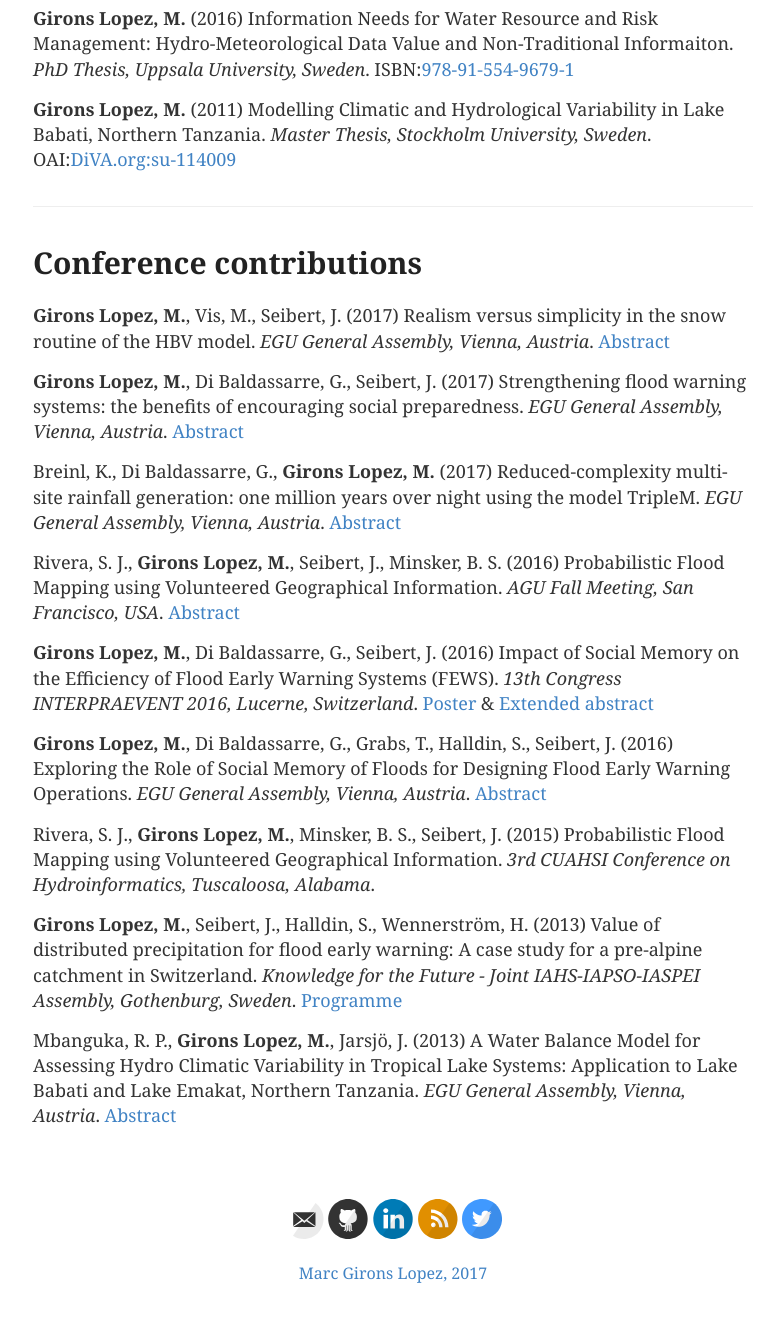
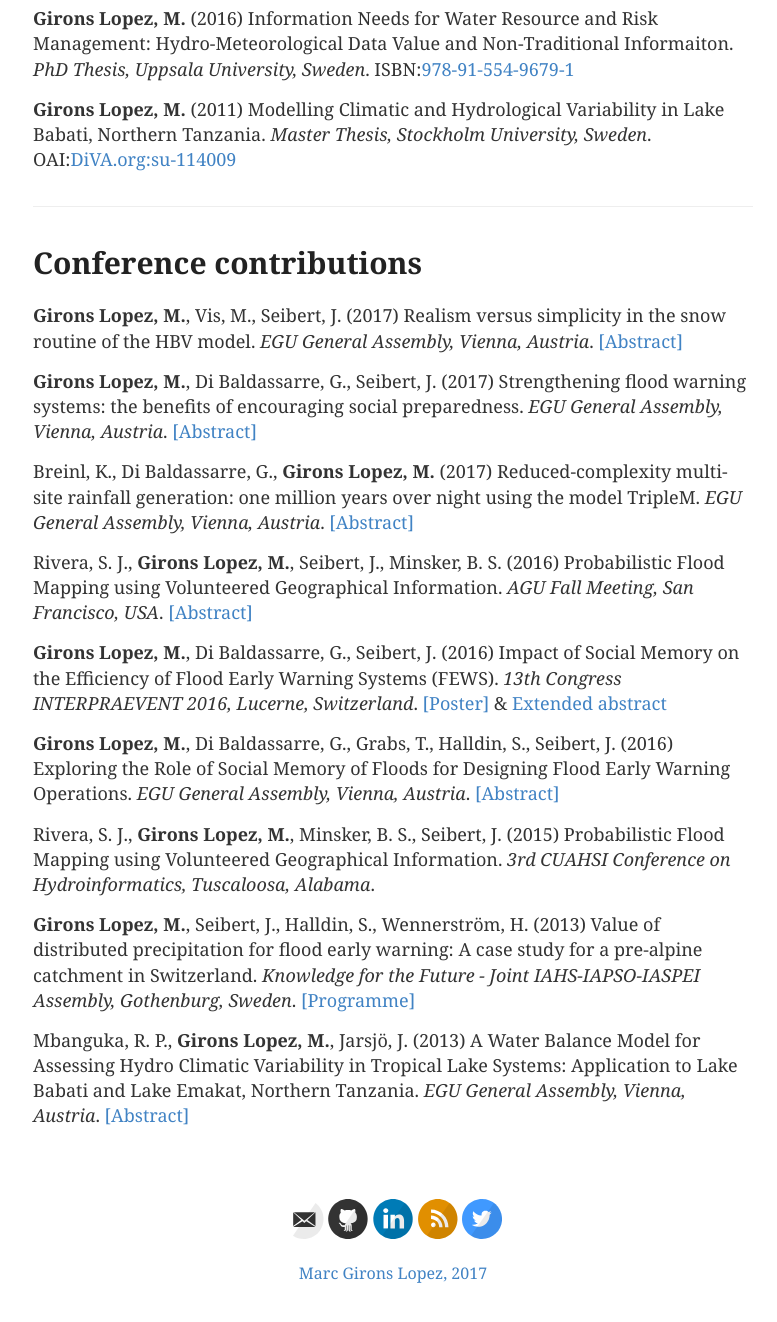
Before and after one commit to GironsLopez/GironsLopez.github.io, a Jekyll site: the page built from publications/index.md, in a window 1280 px wide and 1400 px high, scrolled down 1286 px. Shown: the top 1322 px of the window, without its empty margins (247-1024 px from the left). Built offline with Jekyll 4.4.1, drawn with Linux system fonts in a browser that asks for light colours.

Commit message:
Put links in brakets

```diff
--- a/publications/index.md
+++ b/publications/index.md
@@ -36,20 +36,20 @@ Rivera, S. J., **Girons Lopez, M.**, Seibert, J., Minsker, B. S. (2017). Flood d
 
 # Conference contributions
 
-**Girons Lopez, M.**, Vis, M., Seibert, J. (2017) Realism versus simplicity in the snow routine of the HBV model. *EGU General Assembly, Vienna, Austria*. [Abstract](http://meetingorganizer.copernicus.org/EGU2017/EGU2017-13395.pdf){:target="_blank"}
+**Girons Lopez, M.**, Vis, M., Seibert, J. (2017) Realism versus simplicity in the snow routine of the HBV model. *EGU General Assembly, Vienna, Austria*. [[Abstract]](http://meetingorganizer.copernicus.org/EGU2017/EGU2017-13395.pdf){:target="_blank"}
 
-**Girons Lopez, M.**, Di Baldassarre, G., Seibert, J. (2017) Strengthening flood warning systems: the benefits of encouraging social preparedness. *EGU General Assembly, Vienna, Austria*. [Abstract](http://meetingorganizer.copernicus.org/EGU2017/EGU2017-14212-1.pdf){:target="_blank"}
+**Girons Lopez, M.**, Di Baldassarre, G., Seibert, J. (2017) Strengthening flood warning systems: the benefits of encouraging social preparedness. *EGU General Assembly, Vienna, Austria*. [[Abstract]](http://meetingorganizer.copernicus.org/EGU2017/EGU2017-14212-1.pdf){:target="_blank"}
 
-Breinl, K., Di Baldassarre, G., **Girons Lopez, M.** (2017) Reduced-complexity multi-site rainfall generation: one million years over night using the model TripleM. *EGU General Assembly, Vienna, Austria*. [Abstract](http://meetingorganizer.copernicus.org/EGU2017/EGU2017-3065-1.pdf){:target="_blank"}
+Breinl, K., Di Baldassarre, G., **Girons Lopez, M.** (2017) Reduced-complexity multi-site rainfall generation: one million years over night using the model TripleM. *EGU General Assembly, Vienna, Austria*. [[Abstract]](http://meetingorganizer.copernicus.org/EGU2017/EGU2017-3065-1.pdf){:target="_blank"}
 
-Rivera, S. J., **Girons Lopez, M.**, Seibert, J., Minsker, B. S. (2016) Probabilistic Flood Mapping using Volunteered Geographical Information. *AGU Fall Meeting, San Francisco, USA*. [Abstract](https://agu.confex.com/agu/fm16/meetingapp.cgi/Paper/134525){:target="_blank"}
+Rivera, S. J., **Girons Lopez, M.**, Seibert, J., Minsker, B. S. (2016) Probabilistic Flood Mapping using Volunteered Geographical Information. *AGU Fall Meeting, San Francisco, USA*. [[Abstract]](https://agu.confex.com/agu/fm16/meetingapp.cgi/Paper/134525){:target="_blank"}
 
-**Girons Lopez, M.**, Di Baldassarre, G., Seibert, J. (2016) Impact of Social Memory on the Efficiency of Flood Early Warning Systems (FEWS). *13th Congress INTERPRAEVENT 2016, Lucerne, Switzerland*. [Poster](http://interpraevent2016.ch/assets/editor/files/2016_05_30_18_31_16IP_2016_POSTER108.pdf){:target="_blank"} & [Extended abstract](http://www.interpraevent.at/palm-cms/upload_files/Publikationen/Tagungsbeitraege/2016_EA_220.pdf){:target="_blank"}
+**Girons Lopez, M.**, Di Baldassarre, G., Seibert, J. (2016) Impact of Social Memory on the Efficiency of Flood Early Warning Systems (FEWS). *13th Congress INTERPRAEVENT 2016, Lucerne, Switzerland*. [[Poster]](http://interpraevent2016.ch/assets/editor/files/2016_05_30_18_31_16IP_2016_POSTER108.pdf){:target="_blank"} & [Extended abstract](http://www.interpraevent.at/palm-cms/upload_files/Publikationen/Tagungsbeitraege/2016_EA_220.pdf){:target="_blank"}
 
-**Girons Lopez, M.**, Di Baldassarre, G., Grabs, T., Halldin, S., Seibert, J. (2016) Exploring the Role of Social Memory of Floods for Designing Flood Early Warning Operations. *EGU General Assembly, Vienna, Austria*. [Abstract](http://meetingorganizer.copernicus.org/EGU2016/EGU2016-15179.pdf){:target="_blank"}
+**Girons Lopez, M.**, Di Baldassarre, G., Grabs, T., Halldin, S., Seibert, J. (2016) Exploring the Role of Social Memory of Floods for Designing Flood Early Warning Operations. *EGU General Assembly, Vienna, Austria*. [[Abstract]](http://meetingorganizer.copernicus.org/EGU2016/EGU2016-15179.pdf){:target="_blank"}
 
 Rivera, S. J., **Girons Lopez, M.**, Minsker, B. S., Seibert, J. (2015) Probabilistic Flood Mapping using Volunteered Geographical Information. *3rd CUAHSI Conference on Hydroinformatics, Tuscaloosa, Alabama*.
 
-**Girons Lopez, M.**, Seibert, J., Halldin, S., Wennerström, H. (2013) Value of distributed precipitation for flood early warning: A case study for a pre-alpine catchment in Switzerland. *Knowledge for the Future - Joint IAHS-IAPSO-IASPEI Assembly, Gothenburg, Sweden*. [Programme](http://cx.devinform.se/congrex_80/IAHS-IAPSO-IASPEI-Joint-assembly-2013-FINAL_PROGRAMME.pdf){:target="_blank"}
+**Girons Lopez, M.**, Seibert, J., Halldin, S., Wennerström, H. (2013) Value of distributed precipitation for flood early warning: A case study for a pre-alpine catchment in Switzerland. *Knowledge for the Future - Joint IAHS-IAPSO-IASPEI Assembly, Gothenburg, Sweden*. [[Programme]](http://cx.devinform.se/congrex_80/IAHS-IAPSO-IASPEI-Joint-assembly-2013-FINAL_PROGRAMME.pdf){:target="_blank"}
 
-Mbanguka, R. P., **Girons Lopez, M.**, Jarsjö, J. (2013) A Water Balance Model for Assessing Hydro Climatic Variability in Tropical Lake Systems: Application to Lake Babati and Lake Emakat, Northern Tanzania. *EGU General Assembly, Vienna, Austria*. [Abstract](http://meetingorganizer.copernicus.org/EGU2013/EGU2013-3154.pdf){:target="_blank"}
+Mbanguka, R. P., **Girons Lopez, M.**, Jarsjö, J. (2013) A Water Balance Model for Assessing Hydro Climatic Variability in Tropical Lake Systems: Application to Lake Babati and Lake Emakat, Northern Tanzania. *EGU General Assembly, Vienna, Austria*. [[Abstract]](http://meetingorganizer.copernicus.org/EGU2013/EGU2013-3154.pdf){:target="_blank"}
```
